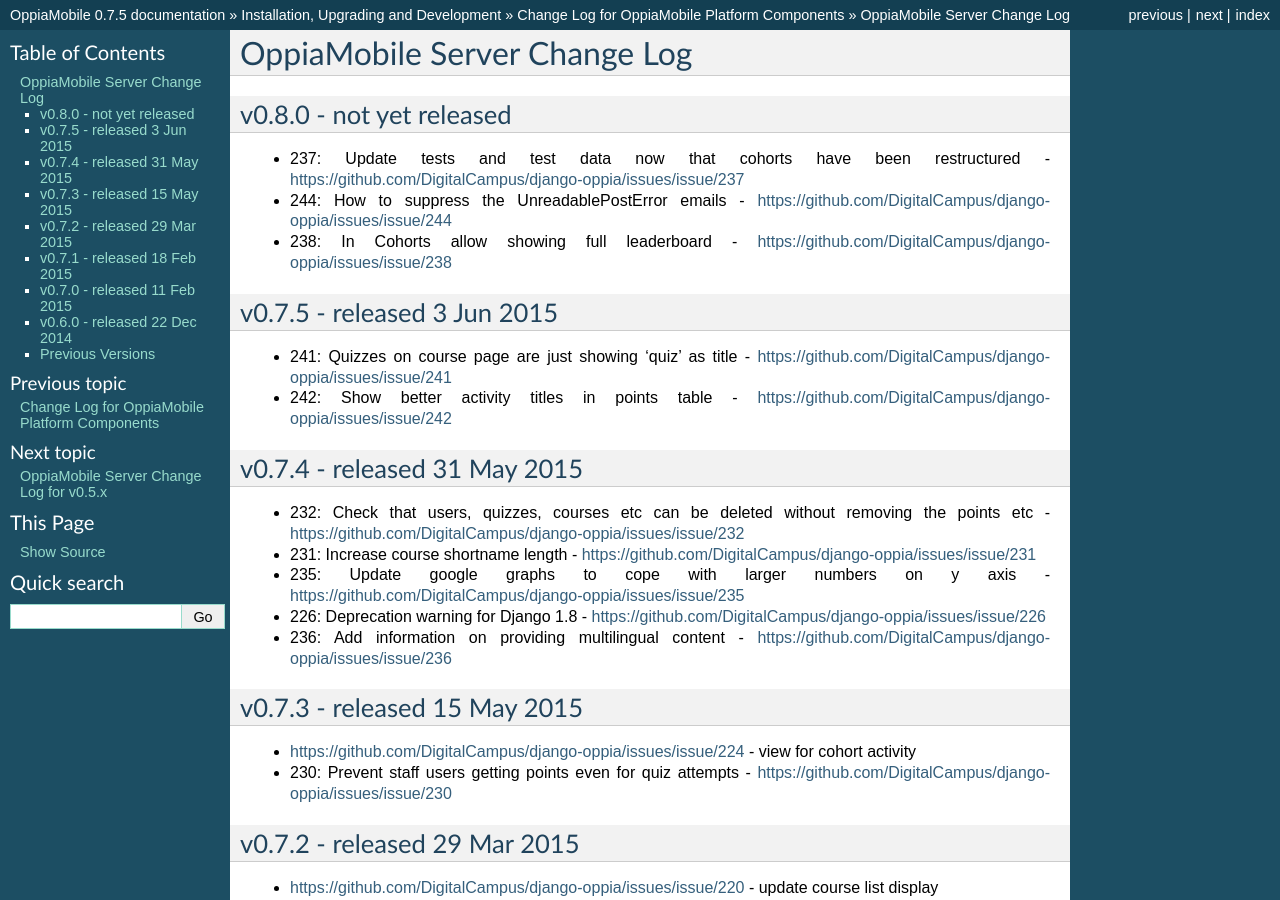
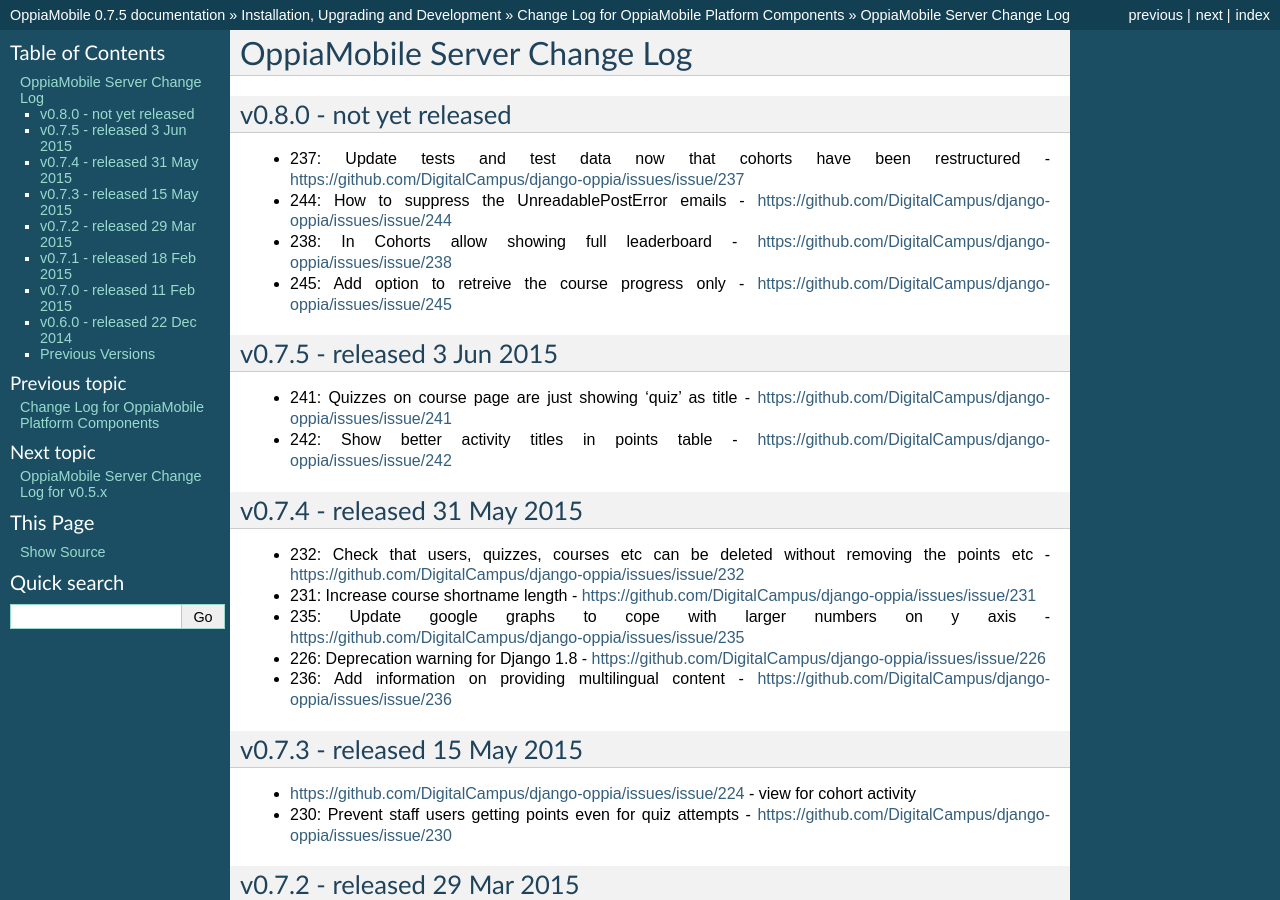
Before and after one commit to DigitalCampus/django-oppia, a Sphinx documentation site: the page built from docs/dev/changelog_server.rst, in a window 1280 px wide and 900 px high. Built offline with Sphinx 7.4.7, drawn with Linux system fonts in a browser that asks for light colours; the version number is read from the project's files by our own code.

Commit message:
CLOSED - task 245: Add option to retreive the course progress only https://github.com/DigitalCampus/django-oppia/issues/issue/245

```diff
--- a/docs/dev/changelog_server.rst
+++ b/docs/dev/changelog_server.rst
@@ -8,6 +8,7 @@
 * 237: Update tests and test data now that cohorts have been restructured - https://github.com/DigitalCampus/django-oppia/issues/issue/237
 * 244: How to suppress the UnreadablePostError emails - https://github.com/DigitalCampus/django-oppia/issues/issue/244
 * 238: In Cohorts allow showing full leaderboard - https://github.com/DigitalCampus/django-oppia/issues/issue/238
+* 245: Add option to retreive the course progress only - https://github.com/DigitalCampus/django-oppia/issues/issue/245
 
 v0.7.5 - released 3 Jun 2015
 -----------------------------
```
